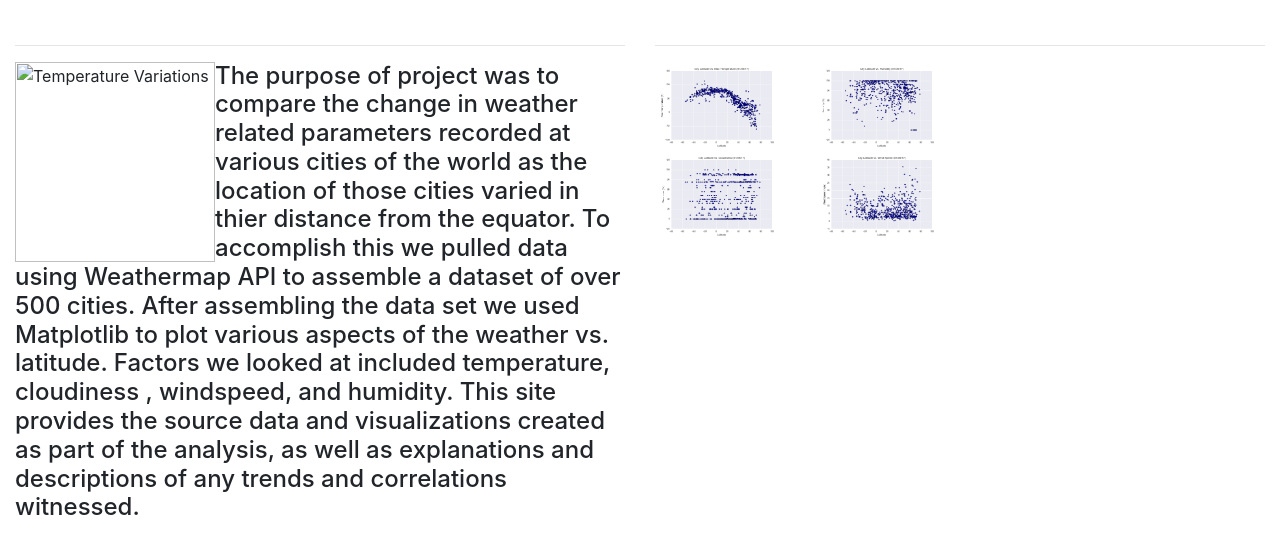
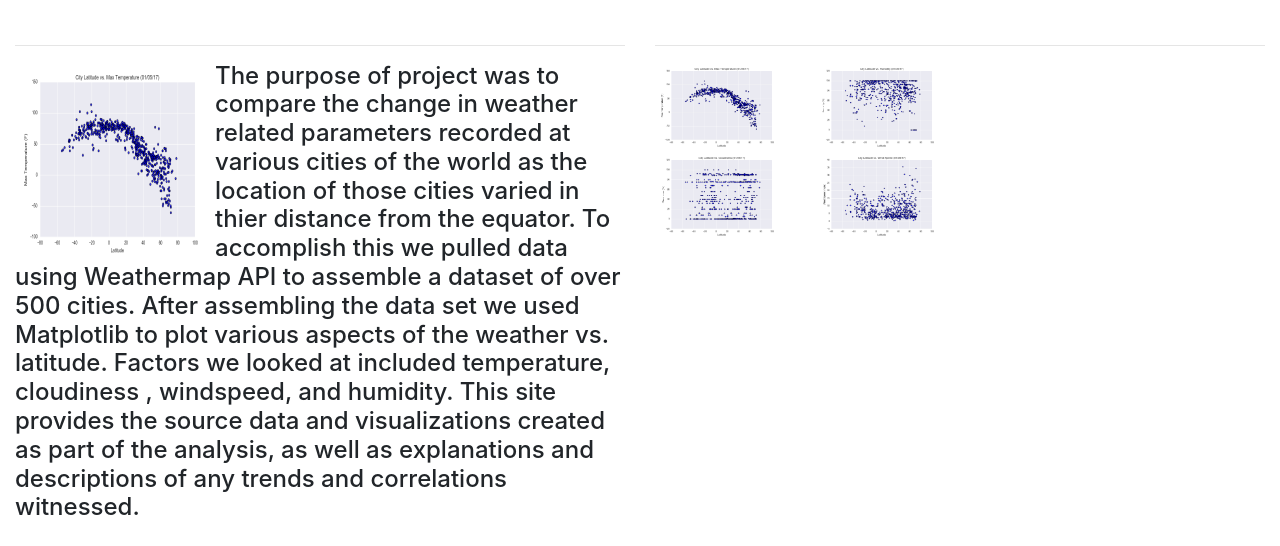
Before and after one commit to mangoman18/mangoman18.github.io, a plain HTML site: page index.html in a window 1280 px wide. Shown: the part 254-800 px from the top of the page. Drawn offline with nearby package versions, Linux system fonts and the light colour scheme.

Commit message:
Add files via upload

```diff
--- a/index.html
+++ b/index.html
@@ -77,7 +77,7 @@
                 <br>
                 <hr>
 
-                <img class="float-left" src="Instructions/Resources/assets/images/Temprature.png" width=200px height=200px
+                <img class="float-left" src="Temprature.png" width=200px height=200px
                     alt="Temperature Variations">
 
                 <div>
```
